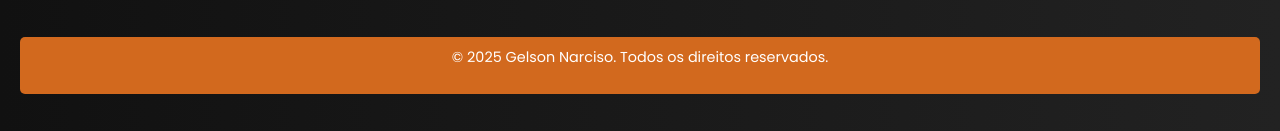
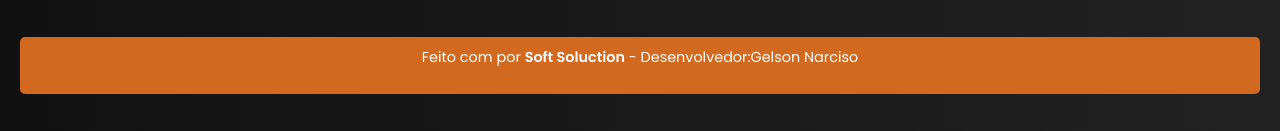
Before and after one commit to GelsonNarciso/kingfood, a plain HTML site: page index.html in a window 1280 px wide. Shown: the part 2762-2893 px from the top of the page. Drawn offline with nearby package versions, Linux system fonts and the light colour scheme.

Commit message:
alterando informações do footer

```diff
--- a/index.html
+++ b/index.html
@@ -1339,7 +1339,7 @@
 
         <!-- Direitos Autorais -->
         <div class="footer-bottom">
-            <p>&copy; 2025 Gelson Narciso. Todos os direitos reservados.</p>
+            <p>Feito com  por <strong>Soft Soluction</strong> - Desenvolvedor:Gelson Narciso</p>
         </div>
     </footer>
 
```
